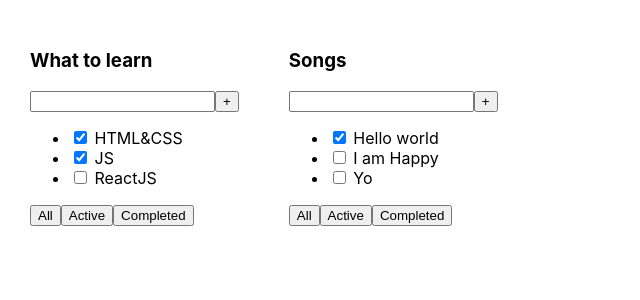
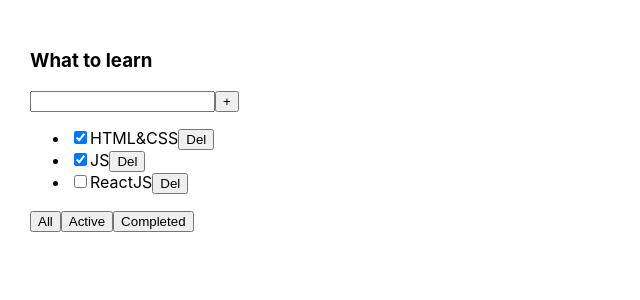
Before and after one commit to beliy-beret/incubator-todo, a React (Create React App) app: page / in a window 1280 px wide. Shown: the top 300 px of the page, without its empty margins (0-640 px from the left). Built offline with nearby package versions, Linux system fonts and the light colour scheme.

Commit message:
Monday Lesson 2

```diff
--- a/src/App.tsx
+++ b/src/App.tsx
@@ -1,23 +1,45 @@
-import React from 'react';
+import React, {useState} from 'react';
 import './App.css';
 import {Todolist} from "./Todolist";
 
-const tasks1 = [
-  {id: 1, title: "HTML&CSS", isDone: true},
-  {id: 2, title: "JS", isDone: true},
-  {id: 3, title: "ReactJS", isDone: false}
-];
-const tasks2 = [
-  {id: 1, title: "Hello world", isDone: true},
-  {id: 2, title: "I am Happy", isDone: false},
-  {id: 3, title: "Yo", isDone: false}
-];
+export type FilterModeType = 'all' | 'active' | 'completed'
+export type TaskType = {
+  id: number
+  title: string
+  isDone: boolean
+}
 
 function App() {
+  const [tasks, setTask] = useState<Array<TaskType>>([
+    {id: 1, title: "HTML&CSS", isDone: true},
+    {id: 2, title: "JS", isDone: true},
+    {id: 3, title: "ReactJS", isDone: false}
+  ])
+
+  const [filterMode, setFilterMode] = useState<FilterModeType>('all');
+
+  const showFilteredTask = (): Array<TaskType> => {
+    switch (filterMode){
+      case 'active':
+        return tasks.filter(item => !item.isDone);
+      case 'completed':
+        return tasks.filter(item => item.isDone);
+      default:
+        return tasks
+    }
+  }
+  const filteredTasks = showFilteredTask();
+  const filterModeHandle = (filter: FilterModeType) => setFilterMode(filter);
+
+  const deleteTask = (taskId: number) => setTask(tasks.filter(item => item.id !== taskId));
   return (
     <div className="App">
-      <Todolist title={'What to learn'} taskList={tasks1}/>
-      <Todolist title={'Songs'} taskList={tasks2}/>
+      <Todolist
+        title={'What to learn'}
+        taskList={filteredTasks}
+        deleteTask={deleteTask}
+        changeFilter={filterModeHandle}
+      />
     </div>
   );
 }
--- a/src/Todolist.tsx
+++ b/src/Todolist.tsx
@@ -1,20 +1,20 @@
 import React from "react";
-
-type Task = {
-  id: number
-  title: string
-  isDone: boolean
-};
+import {FilterModeType, TaskType} from "./App";
 
 type ComponentProps = {
   title: string
-  taskList: Array<Task>
+  taskList: Array<TaskType>
+  deleteTask: (taskId: number) => void
+  changeFilter: (filter: FilterModeType) => void
 }
 
-export function Todolist({title, taskList}: ComponentProps) {
+export function Todolist({title, taskList, deleteTask, changeFilter}: ComponentProps) {
   function showTaskList(){
     return taskList.map((item) => (
-      <li key={item.id}><input type="checkbox" checked={item.isDone}/> <span>{item.title}</span></li>
+      <li key={item.id}><input type="checkbox" checked={item.isDone}/>
+        <span>{item.title}</span>
+        <button onClick={() => deleteTask(item.id)}>Del</button>
+      </li>
     ))
   }
   return (
@@ -28,9 +28,9 @@ export function Todolist({title, taskList}: ComponentProps) {
         {showTaskList()}
       </ul>
       <div>
-        <button>All</button>
-        <button>Active</button>
-        <button>Completed</button>
+        <button onClick={() => changeFilter('all')}>All</button>
+        <button onClick={() => changeFilter('active')}>Active</button>
+        <button onClick={() => changeFilter('completed')}>Completed</button>
       </div>
     </div>
   )
```
